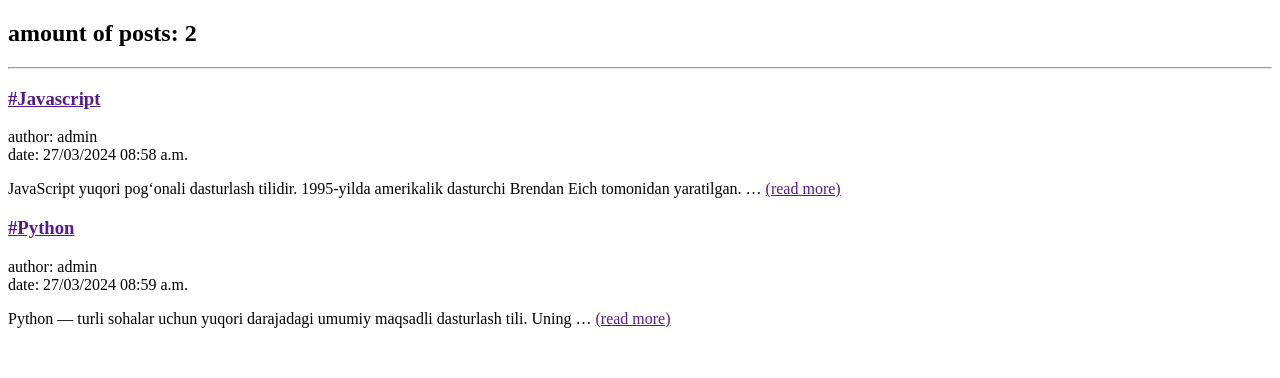
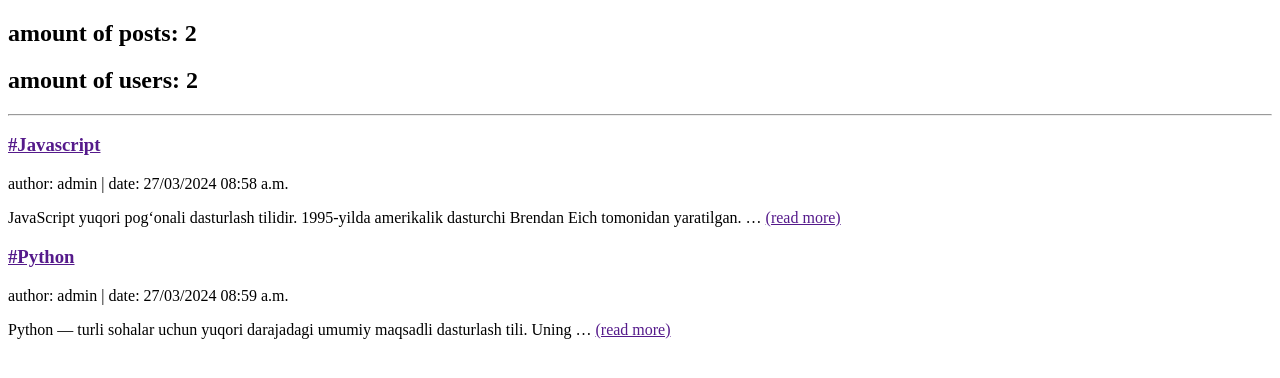
Before and after one commit to KAMRON-DEVELOPER/blog_project, a Django app: page /blog/ in a window 1280 px wide. Shown: the top 378 px of the page. Run offline with Django 4.2, Linux system fonts and the light colour scheme; data comes from the database, SQL or seed files in the repository; both versions use the stored data as it was after the commit.

Commit message:
first commit

```diff
--- a/blog/views.py
+++ b/blog/views.py
@@ -1,5 +1,6 @@
 from django.shortcuts import render
 from .models import Category, Blog
+from django.contrib.auth.models import User
 from django.views.generic import ListView, CreateView, UpdateView, DeleteView
 from django.http import HttpResponse
 from django.views import View
@@ -7,8 +8,10 @@ from django.views import View
 
 def blog_list(request):
     blogs = Blog.objects.all()
+    users = User.objects.all()
     context = {
-            'blogs' : blogs
+            'blogs' : blogs,
+            'users' : users
         }
     return render(request, 'blog/blogList.html', context)
 
@@ -17,17 +20,22 @@ class BlogListView(View):
 
     def get(self, request):
         blogs = Blog.objects.all()
+        users = User.objects.all()
+        print(len(users))
         context = {
-            'blogs' : blogs
+            'blogs' : blogs,
+            'users' : users
         }
         return render(request, 'blog/blogList.html', context)
 
 
-class BlogListView(View):
+class BlogDetailView(View):
 
-    def get(self, request):
-        blogs = Blog.objects.all()
+    def get(self, request, id):
+        blog = Blog.objects.get(id)
+        users = User.objects.all()
         context = {
-            'blogs' : blogs
+            'blogs' : blog,
+            'users' : users
         }
-        return render(request, 'blog/blogList.html', context)
+        return render(request, 'blog/blogDetail.html', context)
--- a/templates/blog/blogList.html
+++ b/templates/blog/blogList.html
@@ -6,15 +6,20 @@
     <title>Blog List</title>
 </head>
 <body>
+
     <h2 class="amount">amount of posts: {{ blogs|length }}</h2>
+    <h2 class="amount">amount of users: {{ users|length }}</h2>
+
     <hr>
+
     {% for blog in blogs|dictsort:"create_time" %}
         <div class="wrapper">
             <h3><a href="">#{{ blog.title }}</a></h3>
-            <span>author: {{ blog.author }} <br> date: {{ blog.create_time|date:"d/m/Y" }} {{ blog.create_time|time:"h:i a" }}</span>
-            {% comment %} <span>{{ blog.create_time|timeuntil:from_date }}</span> {% endcomment %}
+            <span>author: {{ blog.author }}</span> |
+            <span>date: {{ blog.create_time|date:"d/m/Y" }} {{ blog.create_time|time:"h:i a" }}</span>
             <p>{{ blog.body|truncatewords:12 }} <a href="">(read more)</a></p>
         </div>
     {% endfor %}
+
 </body>
 </html>
```
Also changed, not shown: templates/blog/blogDetail.html (added, +23 -0 lines), db.sqlite3.
